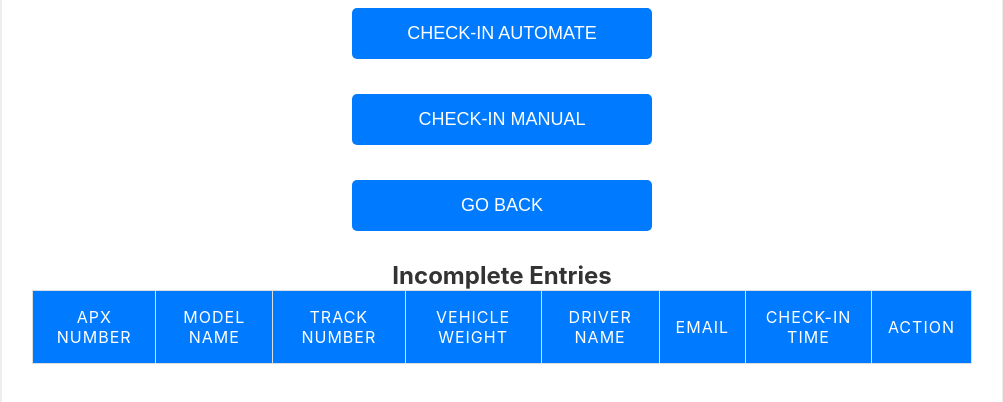
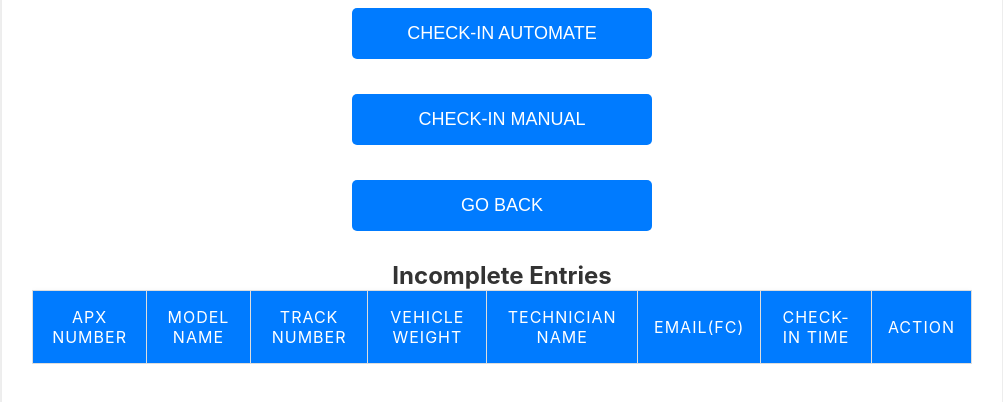
Before and after one commit to velproject2/track-app, a plain HTML site: page track-page.html in a window 1280 px wide. Shown: the part 244-646 px from the top of the page, without its empty margins (138-1141 px from the left). Drawn offline with Linux system fonts and the light colour scheme.

Commit message:
Update track-page.html

```diff
--- a/track-page.html
+++ b/track-page.html
@@ -92,8 +92,8 @@
                         <th>Model Name</th>
                         <th>Track Number</th>
                         <th>Vehicle Weight</th>
-                        <th>Driver Name</th>
-                        <th>Email</th>
+                        <th>Technician Name</th>
+                        <th>Email(FC)</th>
                         <th>Check-In Time</th>
                         <th>Action</th>
                     </tr>
```
